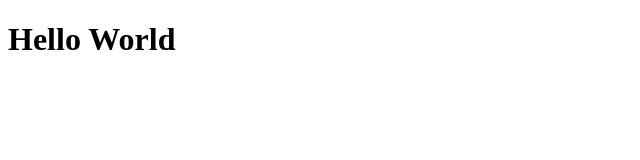
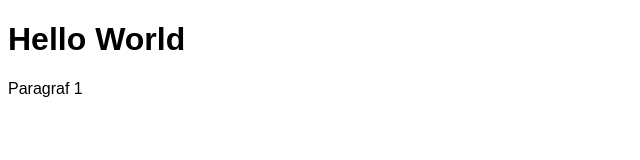
Before and after one commit to aiyoyo97/rekwebp-pertemuan-3, a plain HTML site: page index.html in a window 1280 px wide. Shown: the whole page, without its empty margins (0-640 px from the left). Drawn offline with Linux system fonts and the light colour scheme.

Commit message:
menambahkan file style.css dan mengubahkan file index.html

```diff
--- a/index.html
+++ b/index.html
@@ -2,8 +2,10 @@
 <html>
 <head>
 	<title>Rekweb Petemuan 3</title>
+	<link rel="stylesheet" type="text/css" href="style.css">
 </head>
 <body>
 	<h1>Hello World</h1>
+	<p>Paragraf 1</p>
 </body>
 </html>
--- /dev/null
+++ b/style.css
@@ -0,0 +1,3 @@
+body {
+	font-family: arial;
+}
```
